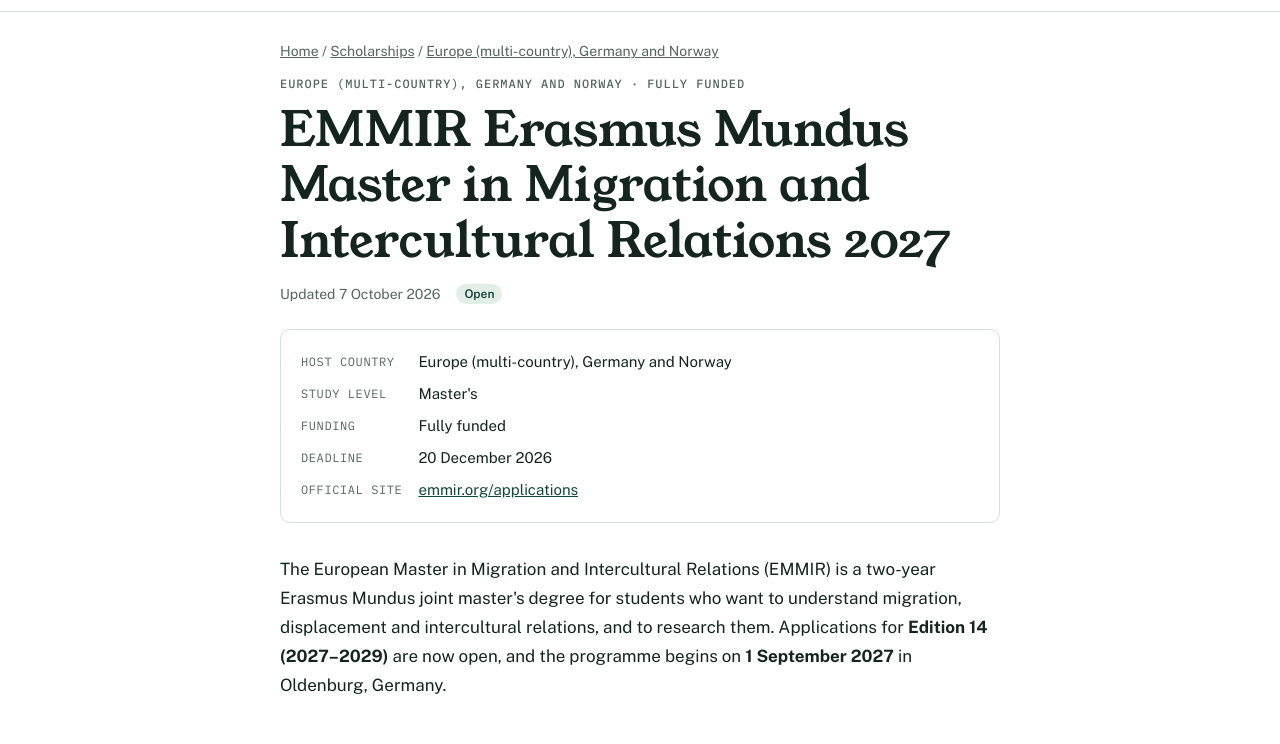
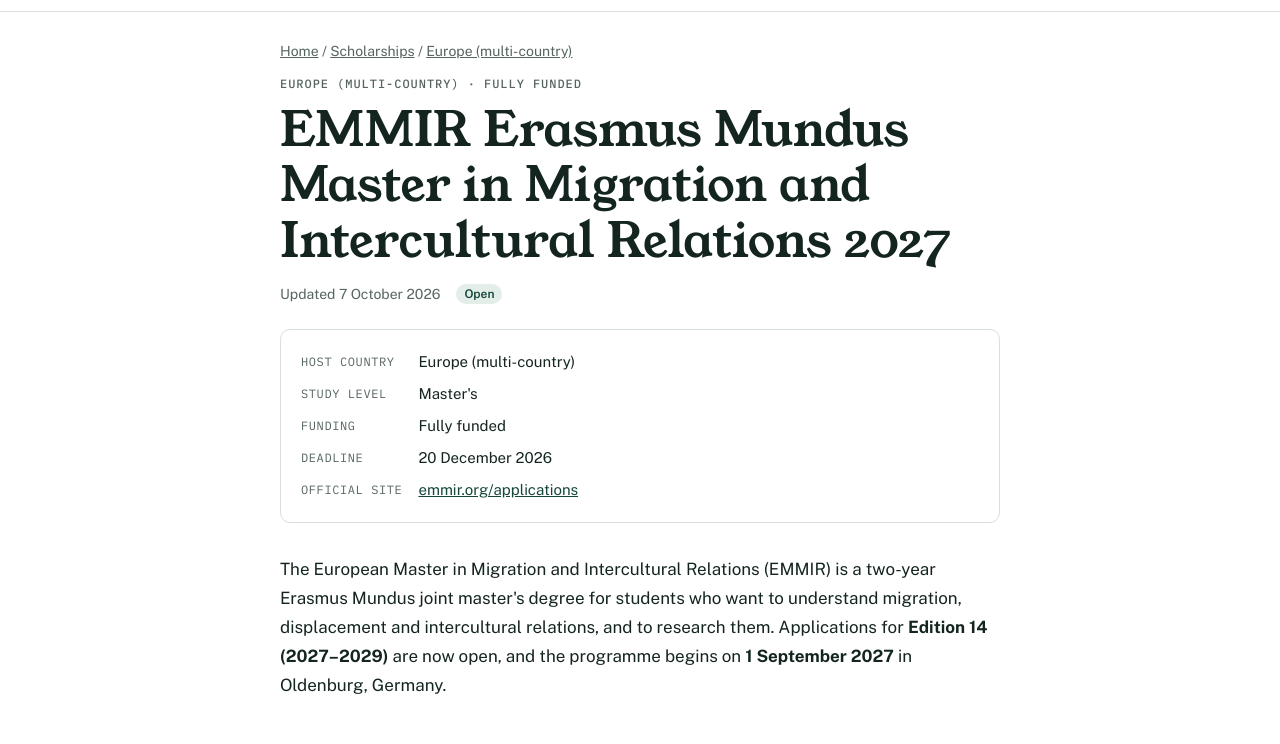
Before and after one commit to scholarfahad/scholarfahad-website, an Eleventy site: page src/scholarships/emmir-erasmus-mundus-master-in-migration-and-intercultural-relations-2027.md in a window 1280 px wide. Shown: the part 56-800 px from the top of the page. Built offline with nearby package versions, Linux system fonts and the light colour scheme; Eleventy itself is replaced by a stand-in of ours; files that its build step writes are made by us from their sources.

Commit message:
Update Scholarship “emmir-erasmus-mundus-master-in-migration-and-intercultural-relations-2027”

```diff
--- a/src/scholarships/emmir-erasmus-mundus-master-in-migration-and-intercultural-relations-2027.md
+++ b/src/scholarships/emmir-erasmus-mundus-master-in-migration-and-intercultural-relations-2027.md
@@ -1,6 +1,6 @@
 ---
 title: EMMIR Erasmus Mundus Master in Migration and Intercultural Relations 2027
-country: Europe (multi-country), Germany and Norway
+country: Europe (multi-country)
 official_url: https://www.emmir.org/applications
 deadline: 2026-12-20
 summary: A two-year Erasmus Mundus master's in migration and intercultural relations, with a €1,400 monthly stipend and study across Europe, Africa and Asia.
```
